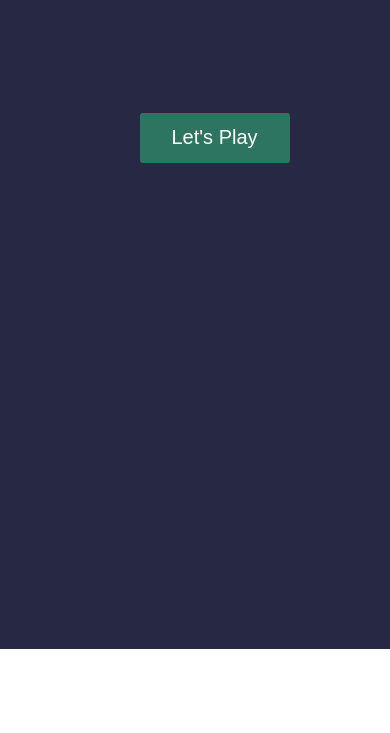
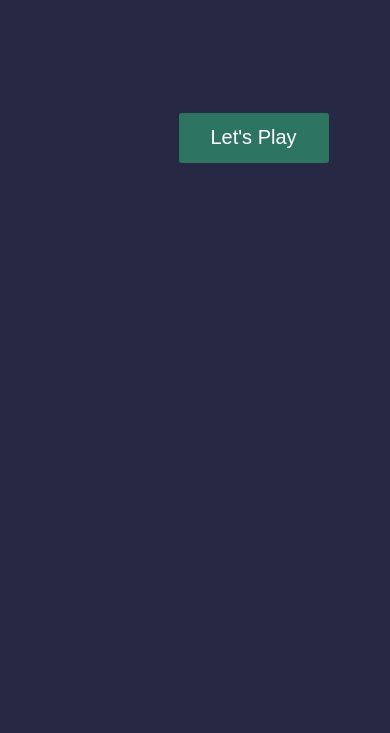
Before and after one commit to tinyfroggy/Rock-Paper-Scissors-Game, a plain HTML site: page index.html in a window 390 px wide. Shown: the part 364-1097 px from the top of the page. Before the commit the page ends 1013 px from the top, so only its background shows below. Drawn offline with Linux system fonts and the light colour scheme.

Commit message:
Add files via upload

```diff
--- a/style.css
+++ b/style.css
@@ -148,8 +148,8 @@ div.fadeIn{
 
 @media screen and (max-width: 600px) {
     section{
-        height: 120vh;
-        width: 110%;
+        height: 130vh;
+        width: 130%;
         background-color: rgb(39,41,68);
         font-family: sans-serif;
     }
```
